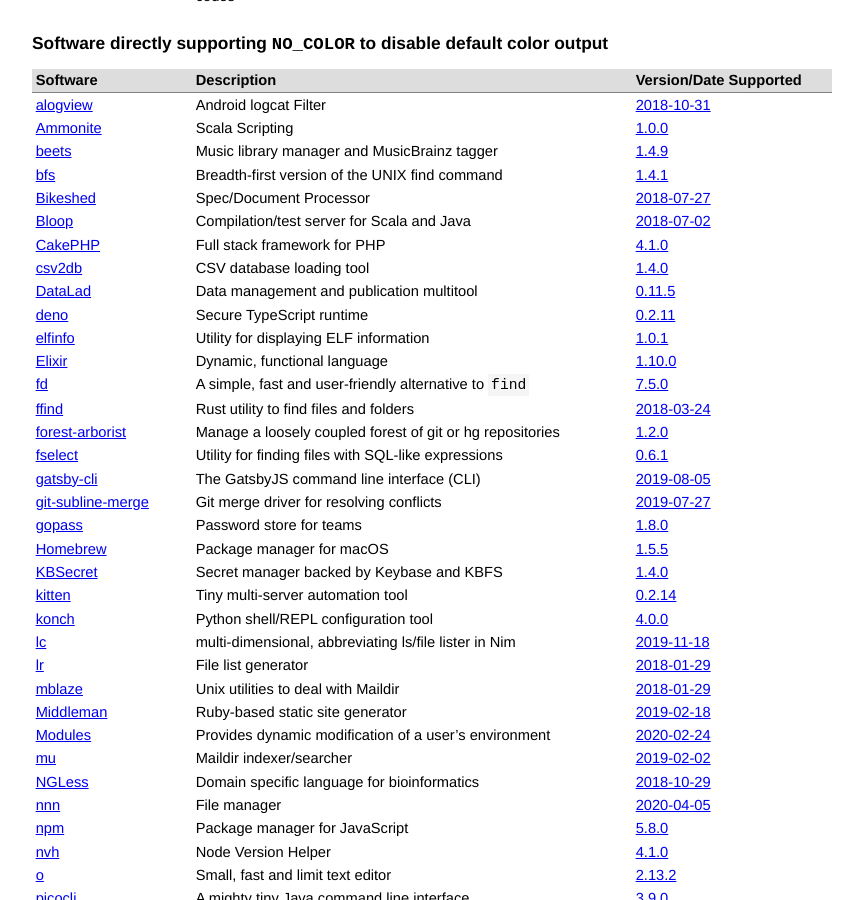
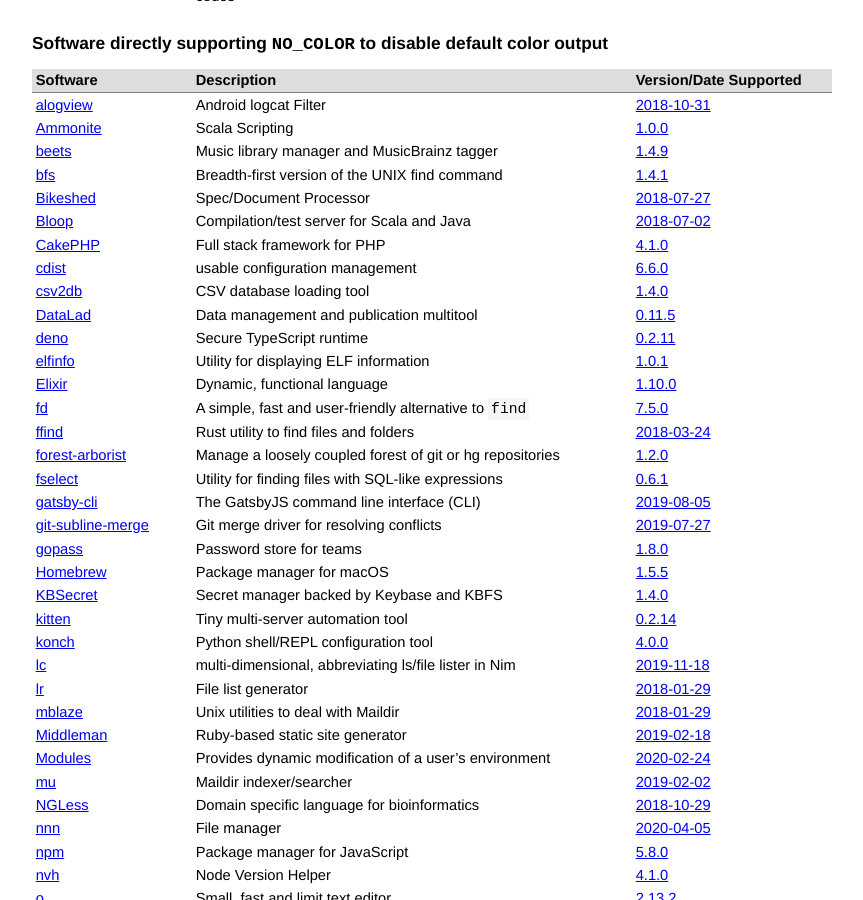
Before and after one commit to jcs/no_color, a Jekyll site: the page built from index.md, in a window 1280 px wide and 900 px high, scrolled down 708 px. Shown: the whole window, without its empty margins (208-1071 px from the left). Built offline with Jekyll 4.4.1, drawn with Linux system fonts in a browser that asks for light colours; our own code applies the rules of GitHub Pages for plain Markdown files.

Commit message:
Add cdist to list of compliant software (#81)

```diff
--- a/index.md
+++ b/index.md
@@ -62,6 +62,7 @@ color via `NO_COLOR`.
 | [Bikeshed](https://github.com/tabatkins/bikeshed) | Spec/Document Processor | [2018-07-27](https://github.com/tabatkins/bikeshed/commit/04ea123d607a8d4bed692ad73dda1cb343bb5bbe) |
 | [Bloop](https://github.com/scalacenter/bloop) | Compilation/test server for Scala and Java | [2018-07-02](https://github.com/scalacenter/bloop/pull/555/commits/ff6f17a0155633f86440e10d7889f077e7fbc91c) |
 | [CakePHP](https://github.com/cakephp/cakephp) | Full stack framework for PHP | [4.1.0](https://github.com/cakephp/cakephp/pull/14158) |
+| [cdist](https://www.cdi.st/) | usable configuration management | [6.6.0](https://code.ungleich.ch/ungleich-public/cdist/-/releases/6.6.0) |
 | [csv2db](https://csv2db.github.io/) | CSV database loading tool | [1.4.0](https://github.com/csv2db/csv2db/releases/tag/v1.4.0) |
 | [DataLad](https://www.datalad.org/) | Data management and publication multitool | [0.11.5](https://github.com/datalad/datalad/releases/tag/0.11.5) |
 | [deno](https://github.com/denoland/deno) | Secure TypeScript runtime | [0.2.11](https://github.com/denoland/deno/releases/tag/v0.2.11) |
```
